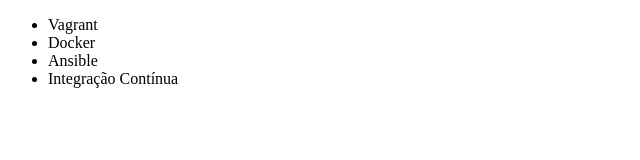
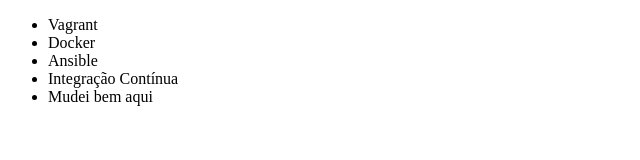
Before and after one commit to tiagooaoki/alura-git, a plain HTML site: page index.html in a window 1280 px wide. Shown: the whole page, without its empty margins (0-640 px from the left). Drawn offline with Linux system fonts and the light colour scheme.

Commit message:
mudei o index.html pela acesso de outraPessoa

```diff
--- a/index.html
+++ b/index.html
@@ -10,6 +10,7 @@
         <li>Docker</li>
         <li>Ansible</li>
         <li>Integração Contínua</li>
+	<li>Mudei bem aqui</li>
     </ul>
 </body>
 </html>
```
